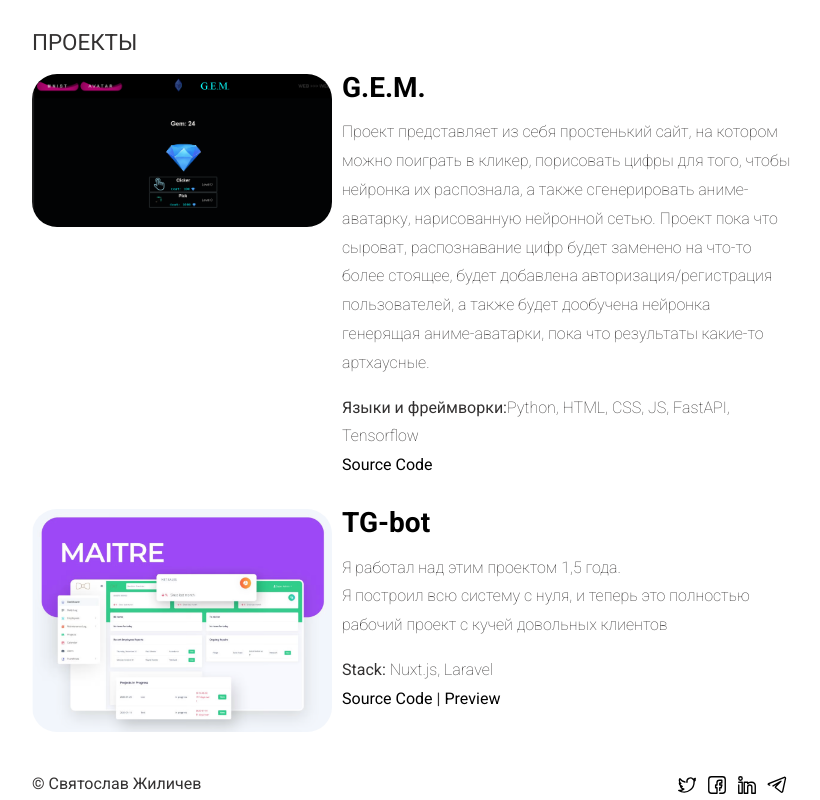
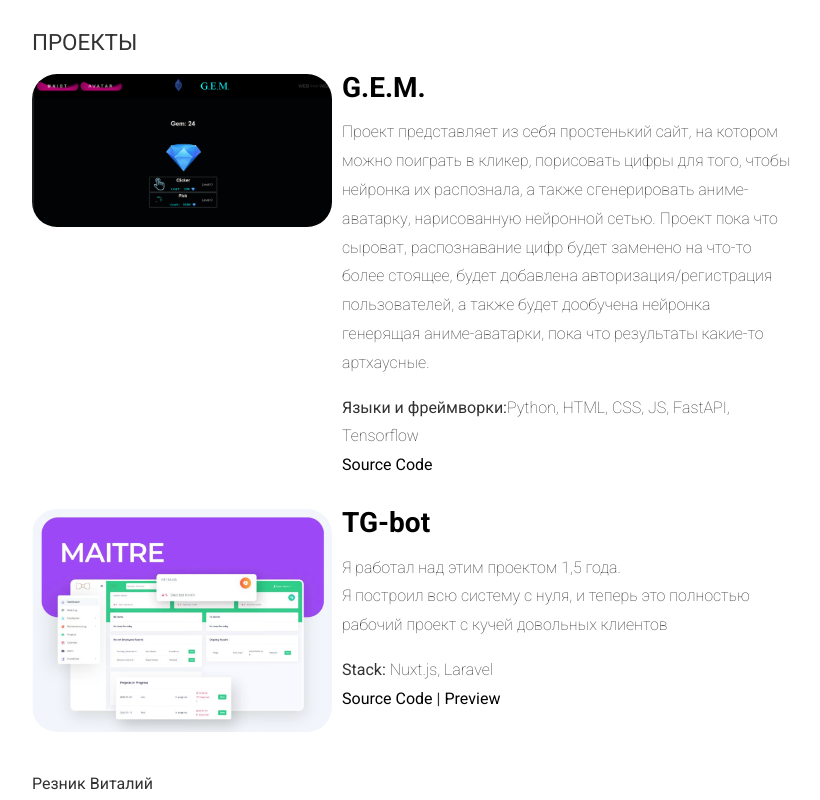
Before and after one commit to molodo1-py/molodo1-py.github.io, a plain HTML site: page index.html in a window 1280 px wide. Shown: the part 573-1373 px from the top of the page, without its empty margins (228-1048 px from the left). Drawn offline with Linux system fonts and the light colour scheme.

Commit message:
Update index.html

```diff
--- a/index.html
+++ b/index.html
@@ -86,23 +86,7 @@
     </div>
     <div class="footer">
         <div>
-            <span>© Святослав Жиличев</span>
-        </div>
-        <div>
-            <nav class="footer__social">
-                <a href="#link" target="_blank" class="footer__social-item">
-                    <img src="/assets/img/icons/twitter.svg" alt="Twitter">
-                </a>
-                <a href="#link" target="_blank" class="footer__social-item">
-                    <img src="/assets/img/icons/facebook.svg" alt="Facebook">
-                </a>
-                <a href="#link" target="_blank" class="footer__social-item">
-                    <img src="/assets/img/icons/in.svg" alt="LinkedIn">
-                </a>
-                <a href="#link" target="_blank" class="footer__social-item">
-                    <img src="/assets/img/icons/telegram.svg" alt="Telegram">
-                </a>
-            </nav>
+            <span>Резник Виталий</span>
         </div>
     </div>
 </div>
```
